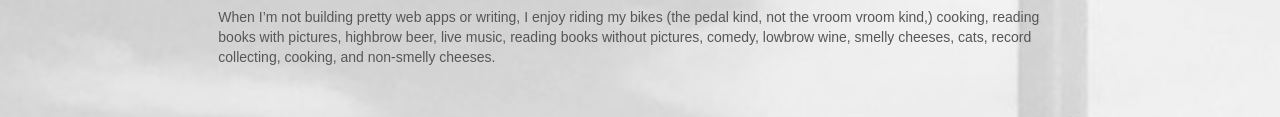
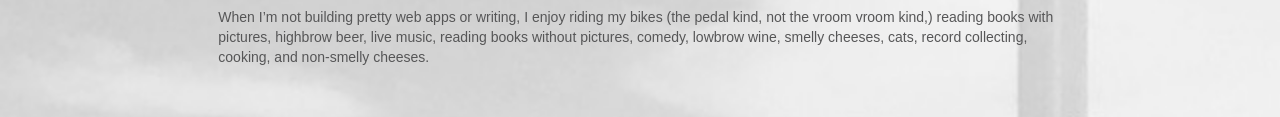
Before and after one commit to orangedalek/temp-portfolio-home, a plain HTML site: page index.html in a window 1280 px wide. Shown: the part 323-440 px from the top of the page. Drawn offline with nearby package versions, Linux system fonts and the light colour scheme; a script that the page names is missing; a web font is replaced by a local one.

Commit message:
emergency typo fix

```diff
--- a/index.html
+++ b/index.html
@@ -67,9 +67,9 @@
                             <!-- <img id="profile-pic" src="assets/images/profile.jpg"  alt="Selfie in the garden at Versailles"> -->
 
 
-                            <p> I've been writing for local startups and people in tech since 2014. I had to learn a bit of HTML along the way. No one was more surprised than myself to discover that I liked it and wanted to learn more. I signed up for a web developer bootcamp at UC Berkeley and learned how to make full stack web apps. Building apps is incredibly fun, but my focus is still on delivering clear, concise, and often hilarious content and communicating technical things to people of all backgrounds.</p>
+                                <p> I've been writing for local startups and people in tech since 2014. I had to learn a bit of HTML along the way. No one was more surprised than myself to discover that I liked it and wanted to learn more. I signed up for a web developer bootcamp at UC Berkeley and learned how to make full stack web apps. Building apps is incredibly fun, but my focus is still on delivering clear, concise, and often hilarious content and communicating technical things to people of all backgrounds.</p>
 
-                            <p>When I’m not building pretty web apps or writing, I enjoy riding my bikes (the pedal kind, not the vroom vroom kind,) cooking, reading books with pictures, highbrow beer, live music, reading books without pictures, comedy, lowbrow wine, smelly cheeses, cats, record collecting, cooking, and non-smelly cheeses.</p>
+                                <p>When I’m not building pretty web apps or writing, I enjoy riding my bikes (the pedal kind, not the vroom vroom kind,) reading books with pictures, highbrow beer, live music, reading books without pictures, comedy, lowbrow wine, smelly cheeses, cats, record collecting, cooking, and non-smelly cheeses.</p>
                         </div>
                     </div>
                 </div>
```
